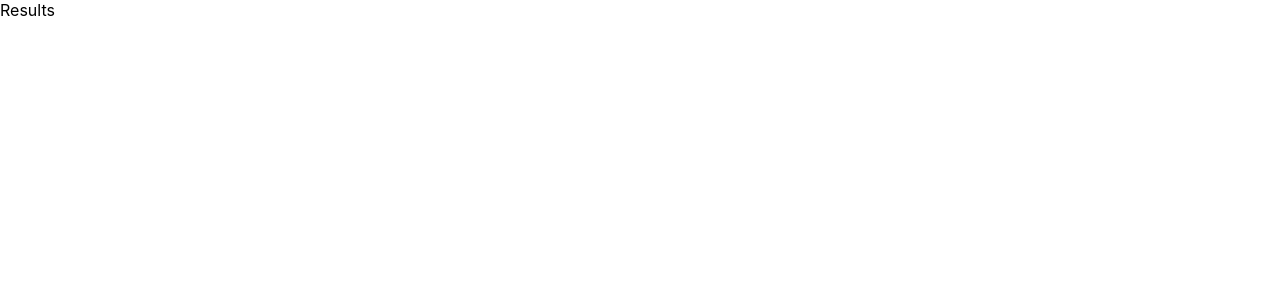
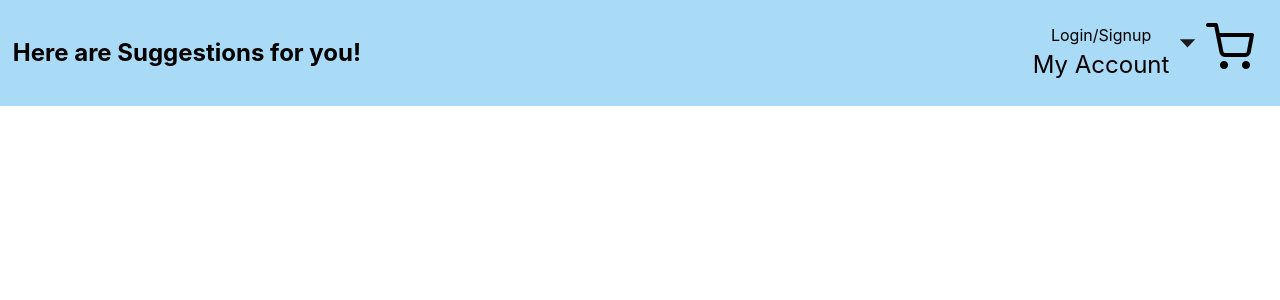
Before and after one commit to Harry9021/skin-care-recommender, a React (Create React App) app in the folder ui/: page /results in a window 1280 px wide. Shown: the top 300 px of the page. Built offline with nearby package versions, Linux system fonts and the light colour scheme.

Commit message:
tailwind added

```diff
--- a/ui/package.json
+++ b/ui/package.json
@@ -6,10 +6,13 @@
     "@testing-library/jest-dom": "^5.17.0",
     "@testing-library/react": "^13.4.0",
     "@testing-library/user-event": "^13.5.0",
+    "autoprefixer": "^10.4.20",
+    "postcss": "^8.4.45",
     "react": "^18.3.1",
     "react-dom": "^18.3.1",
     "react-router-dom": "^6.26.2",
     "react-scripts": "5.0.1",
+    "tailwindcss": "^3.4.11",
     "web-vitals": "^2.1.4"
   },
   "scripts": {
--- a/ui/src/Styles/Results.css
+++ b/ui/src/Styles/Results.css
@@ -0,0 +1,31 @@
+.navbar{
+    width: 100%;
+    height:106px;
+    background: #A9DBF6;
+    display: flex;
+    justify-content: space-between;
+
+}
+
+.logger-black{
+    align-self: center;
+    padding-left: 1%;
+    display: flex;
+    font-size: 24px;
+    font-weight: 700;
+}
+.logger-1{
+    display: flex;
+}
+.loginButton{
+    display: flex;
+    flex-direction: column;
+    align-items: center;
+    justify-content: center;
+}
+.cart{
+    >img{
+        width: 48px;
+        height: 48px;
+    }
+}
--- a/ui/src/components/Results.jsx
+++ b/ui/src/components/Results.jsx
@@ -1,8 +1,28 @@
 import React from 'react'
 import "../Styles/Results.css"
+import DownArrow from "../Vectors/downarrow.svg"
+import Cart from "../Vectors/cart.png"
 
 export default function Results() {
   return (
-    <div>Results</div>
+    <div className="results">
+        <div className="navbar">
+                <div className="logger-black">Here are Suggestions for you!</div>
+                <div className="logger">
+                    <div className="logger-1">
+                        <div className="loginButton">
+                            <div style={{ fontSizes: 20 }}>Login/Signup</div>
+                            <div style={{ fontSize: 24 }}>My Account</div>
+                        </div>
+                        <div className="arrow">
+                            <img src={DownArrow} alt="" />
+                        </div>
+                    </div>
+                    <div className="cart">
+                        <img src={Cart} alt="" />
+                    </div>
+                </div>
+            </div>
+    </div>
   )
 }
--- a/ui/src/index.css
+++ b/ui/src/index.css
@@ -1,3 +1,6 @@
+@tailwind base;
+@tailwind components;
+@tailwind utilities;
 body {
   margin: 0;
   font-family: -apple-system, BlinkMacSystemFont, 'Segoe UI', 'Roboto', 'Oxygen',
--- /dev/null
+++ b/ui/tailwind.config.js
@@ -0,0 +1,10 @@
+/** @type {import('tailwindcss').Config} */
+module.exports = {
+  content: [
+    "./src/**/*.{js,jsx,ts,tsx}",
+  ],
+  theme: {
+    extend: {},
+  },
+  plugins: [],
+}
```
Also changed, not shown: 1 other file (tests, documents, lock files or other folders).
